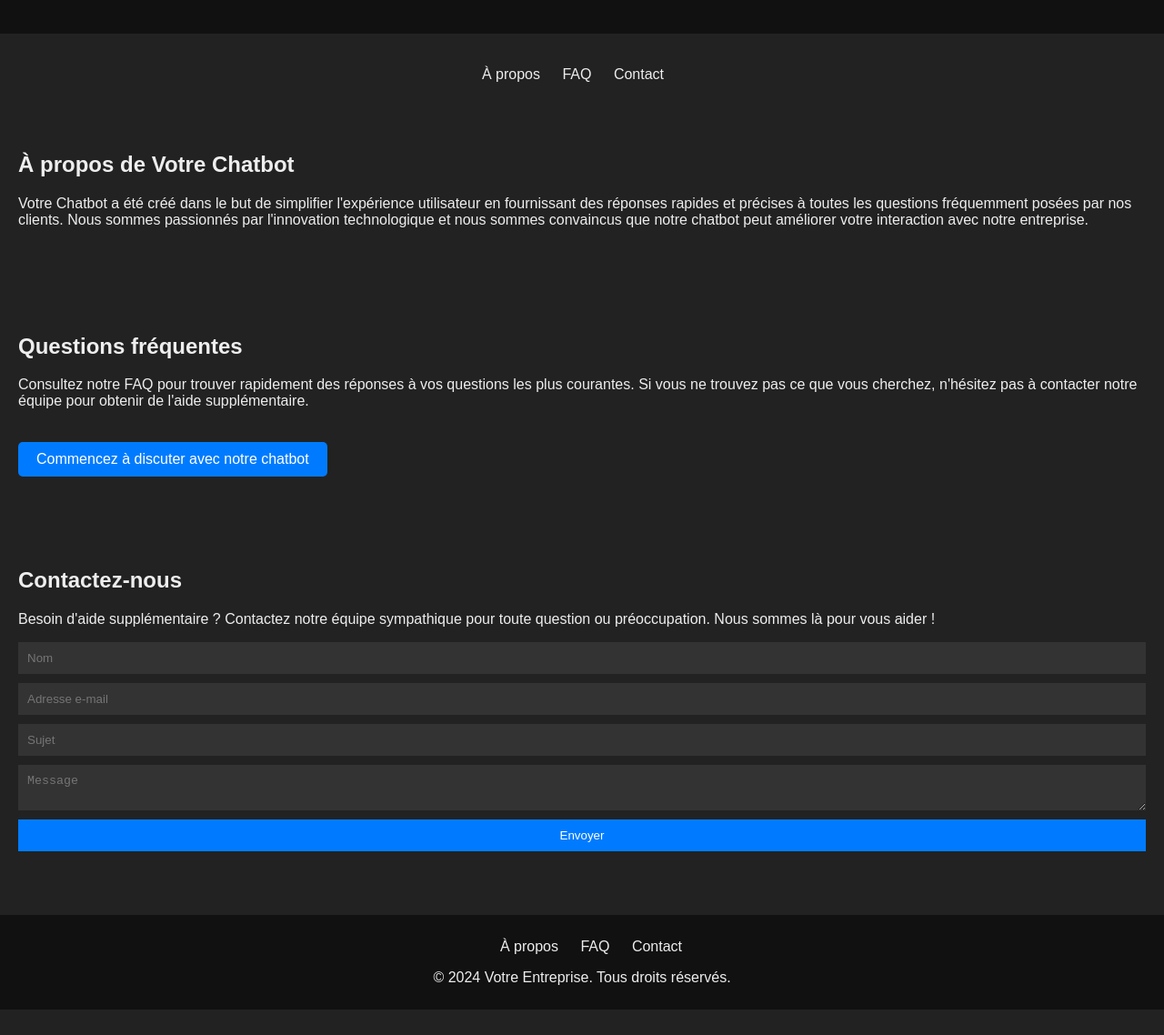
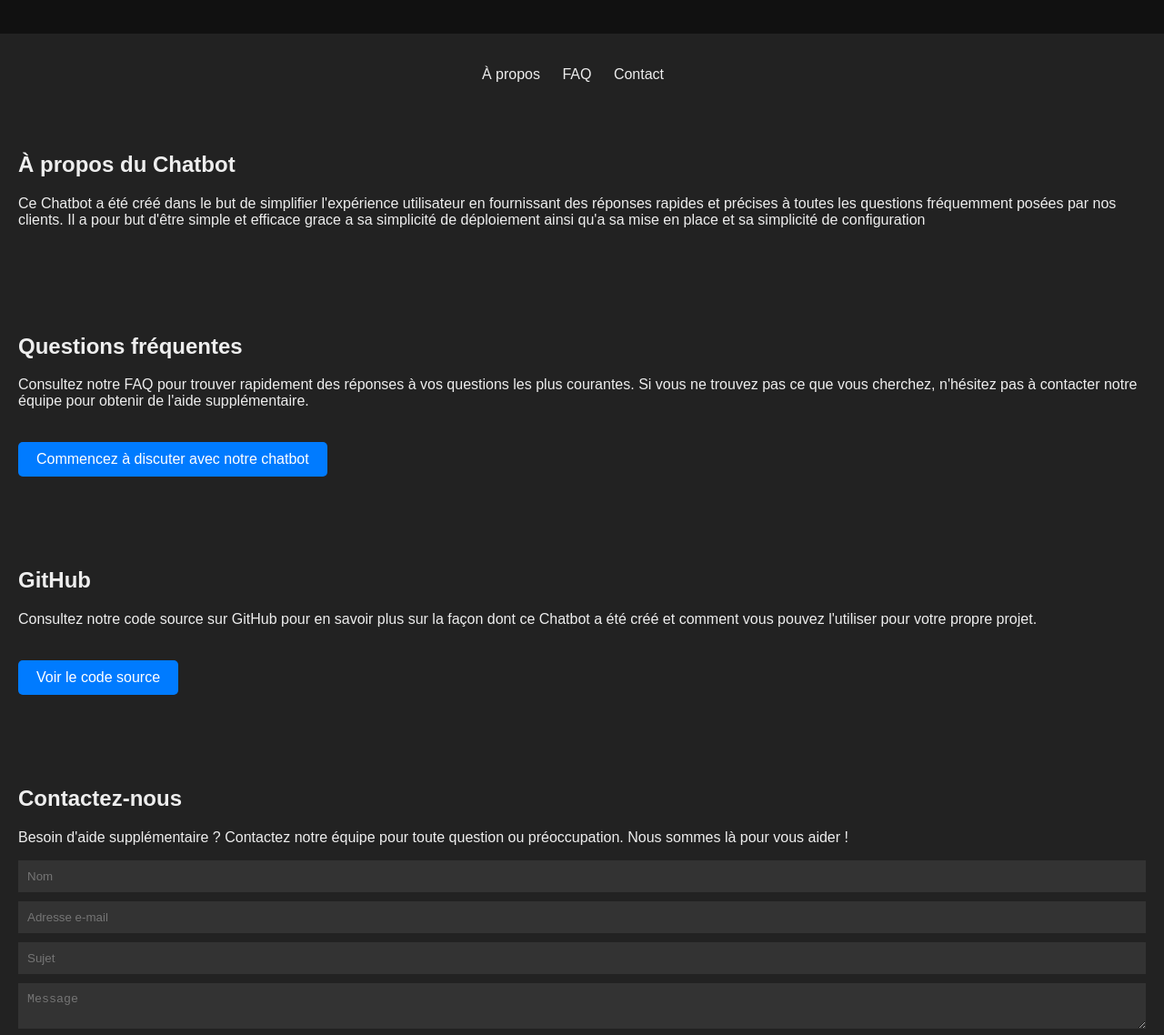
Before and after one commit to lukascristofaro/yboostchatbot.github.io, a plain HTML site: page index.html in a window 1280 px wide. Shown: the part 131-1269 px from the top of the page at 91% size. Before the commit the page ends 1241 px from the top, so only its background shows below. Drawn offline with Linux system fonts and the light colour scheme.

Commit message:
first commit

```diff
--- a/index.html
+++ b/index.html
@@ -3,7 +3,7 @@
 <head>
     <meta charset="UTF-8">
     <meta name="viewport" content="width=device-width, initial-scale=1.0">
-    <title>Votre Chatbot</title>
+    <title>ChatBot</title>
     <link rel="stylesheet" href="styles.css">
 </head>
 <body>
@@ -21,8 +21,8 @@
     </nav>
 
     <section id="about">
-        <h2>À propos de Votre Chatbot</h2>
-        <p>Votre Chatbot a été créé dans le but de simplifier l'expérience utilisateur en fournissant des réponses rapides et précises à toutes les questions fréquemment posées par nos clients. Nous sommes passionnés par l'innovation technologique et nous sommes convaincus que notre chatbot peut améliorer votre interaction avec notre entreprise.</p>
+        <h2>À propos du Chatbot</h2>
+        <p>Ce Chatbot a été créé dans le but de simplifier l'expérience utilisateur en fournissant des réponses rapides et précises à toutes les questions fréquemment posées par nos clients. Il a pour but d'être simple et efficace grace a sa simplicité de déploiement ainsi qu'a sa mise en place et sa simplicité de configuration</p>
     </section>
 
     <section id="faq">
@@ -31,9 +31,15 @@
         <a href="#contact" class="cta">Commencez à discuter avec notre chatbot</a>
     </section>
 
+    <section id="github">
+        <h2>GitHub</h2>
+        <p>Consultez notre code source sur GitHub pour en savoir plus sur la façon dont ce Chatbot a été créé et comment vous pouvez l'utiliser pour votre propre projet.</p>
+        <a href="https://github.com/lukascristofaro/projetYboost/" class="cta">Voir le code source</a>
+    </section>
+
     <section id="contact">
         <h2>Contactez-nous</h2>
-        <p>Besoin d'aide supplémentaire ? Contactez notre équipe sympathique pour toute question ou préoccupation. Nous sommes là pour vous aider !</p>
+        <p>Besoin d'aide supplémentaire ? Contactez notre équipe pour toute question ou préoccupation. Nous sommes là pour vous aider !</p>
         <form action="#" method="post">
             <input type="text" name="name" placeholder="Nom" required>
             <input type="email" name="email" placeholder="Adresse e-mail" required>
@@ -49,7 +55,7 @@
             <li><a href="#faq">FAQ</a></li>
             <li><a href="#contact">Contact</a></li>
         </ul>
-        <p>© 2024 Votre Entreprise. Tous droits réservés.</p>
+        <p>© 2024 Tous droits réservés.</p>
     </footer>
 </body>
 </html>
```
